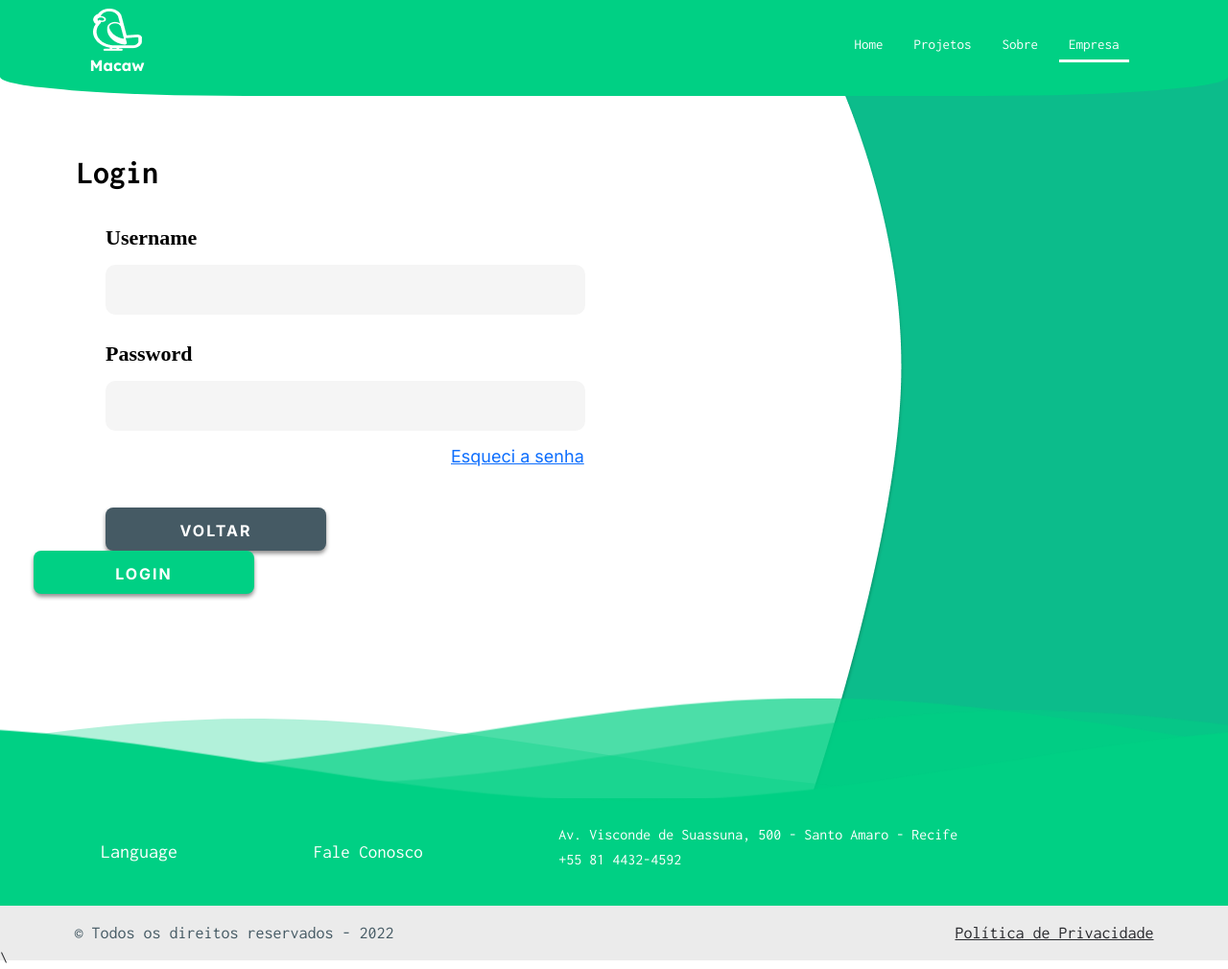
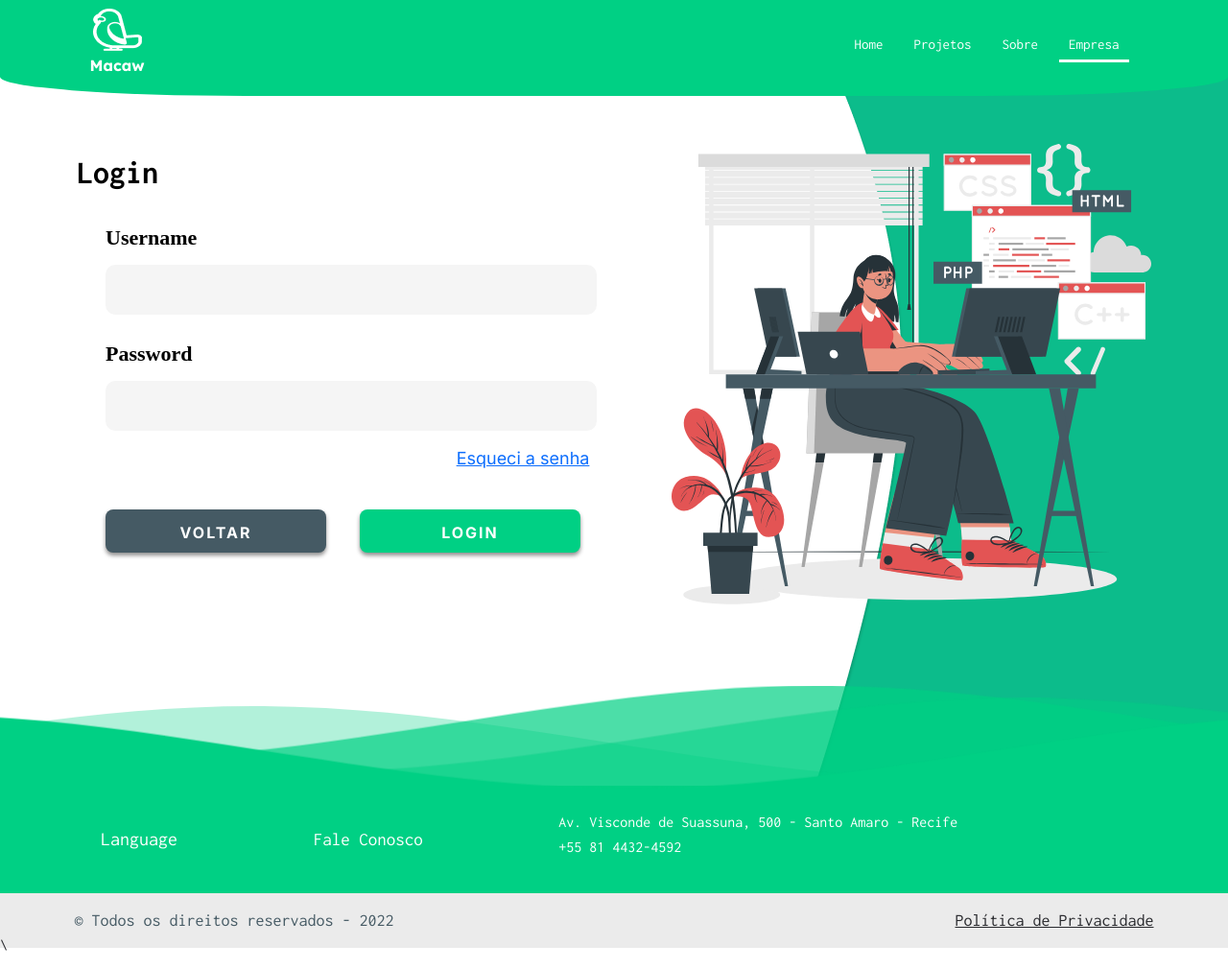
Before and after one commit to rafaelluiis2315/Projeto_Senac, a Django app: page /login in a window 1280 px wide. Shown: the whole page at 96% size. Run offline with Django 4.2, Linux system fonts and the light colour scheme; some libraries are stand-ins or nearby versions; some web fonts are replaced.

Commit message:
tela de login ajustada

```diff
--- a/SENAC_PI/static/css/login.css
+++ b/SENAC_PI/static/css/login.css
@@ -16,6 +16,10 @@ h1 {
     margin-top: 30px;
 }
 
+.div-campos-login {
+    width: 50%;
+}
+
 label {
     color: black;
     font-weight: bold;
@@ -27,10 +31,9 @@ label {
 }
 
 .form__input {
-    width: 280px;
     background: #F5F5F5;
     border-style: none;
-    width: 500px;
+    width: 80%;
     height: 52px;
     border-radius: 10px;
     font-size: 23px;
@@ -40,12 +43,17 @@ label {
     padding: 10px;
 }
 
-.forget-pass{
+.forget-pass {
     font-family: 'Inter';
     color: #3d7df5;
     font-size: 1.8rem;
-    margin: 13px 0 40px 470px;
+    width: 96%;
+    text-align: right;
+    padding: 15px 0 40px 0;
+}
 
+.div-buttons {
+    width: 50%;
 }
 
 .button{
@@ -99,5 +107,5 @@ label {
 .garota{
     position: absolute;
     top: 150px;
-    right: 200px;
+    right: 80px;
 }
--- a/SENAC_PI/templates/login.html
+++ b/SENAC_PI/templates/login.html
@@ -18,11 +18,12 @@ is-active
 {% endblock active-login %}
 
 {% block conteudo %}
-    <div class="form__container">
+    <div class="form__container pb-5">
         <h1>Login</h1>
         <div class="form__login">
             <form>
                     <div>
+                        <div class="div-campos-login">
                             <label for="">Username</label>
                             <input id="nome" type="text" class="form__input" name="nome"> <br>
                             <label for="">Password</label>
@@ -31,15 +32,17 @@ is-active
                             <div class="forget-pass">
                                 <a href="https://google.com">Esqueci a senha</a>
                             </div>
+                        </div>
 
                         <div class="fundo-verde">
                             <img src="{% static 'img/fundo-verde.png' %}" alt="fundo-verde">
                         </div>
 
-                        <div class="garota d-none d-xxl-block">
+                        <div class="garota d-none d-xl-block">
                             <img src="{% static 'img/garota-programa.svg' %}" alt="garota programando">
                         </div>
 
+                        <div class="div-buttons d-flex">
                             <div class="button d-block d-m">
                                 <button class="button-back">Voltar</button>
                             </div>
@@ -48,6 +51,7 @@ is-active
                                 <button class="button-login">Login</button>
                             </div>
                         </div>
+                    </div>
             </form>
         </div>
     </div>
```
Lines whose indentation alone changed are shown as unchanged.
